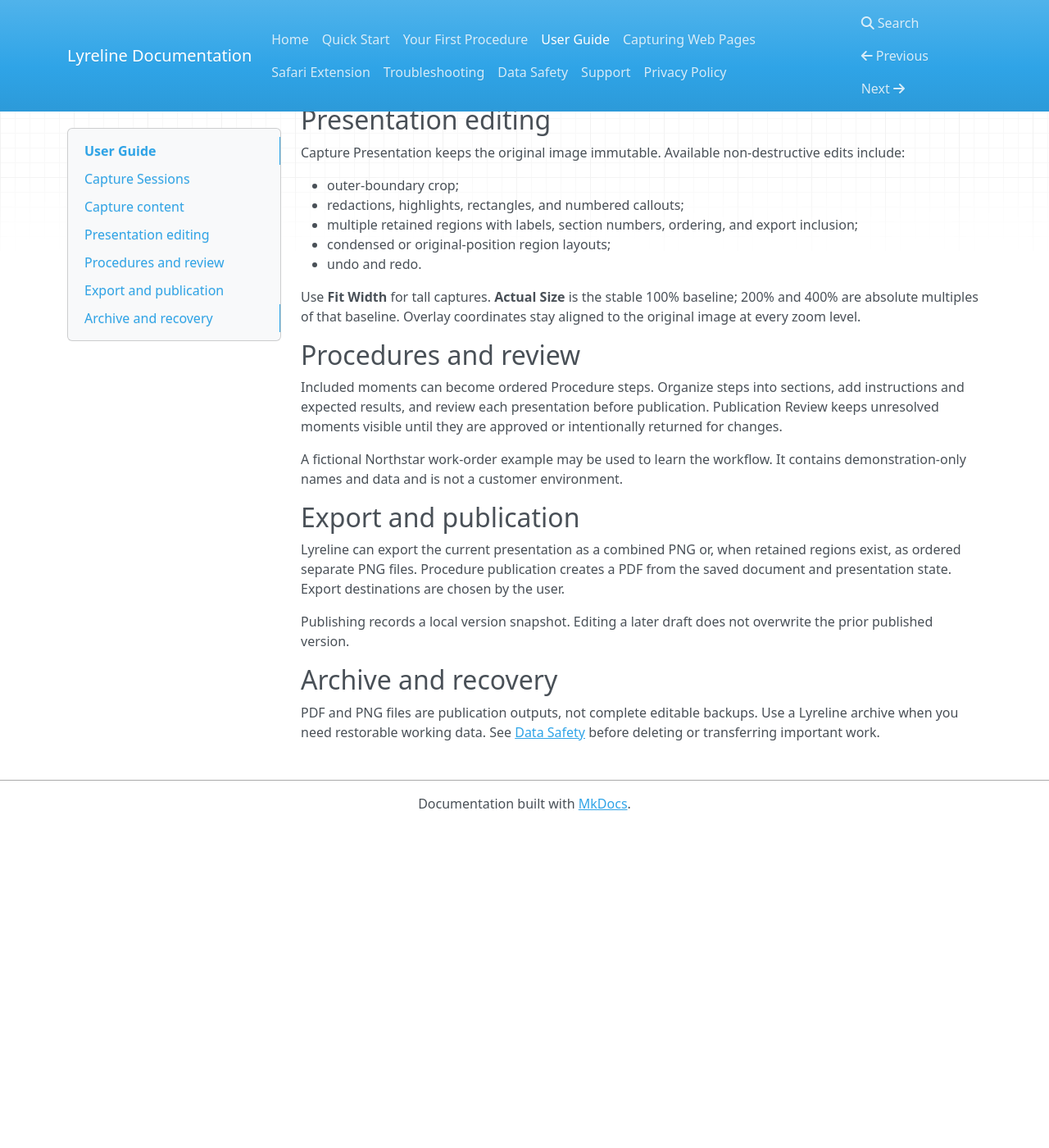
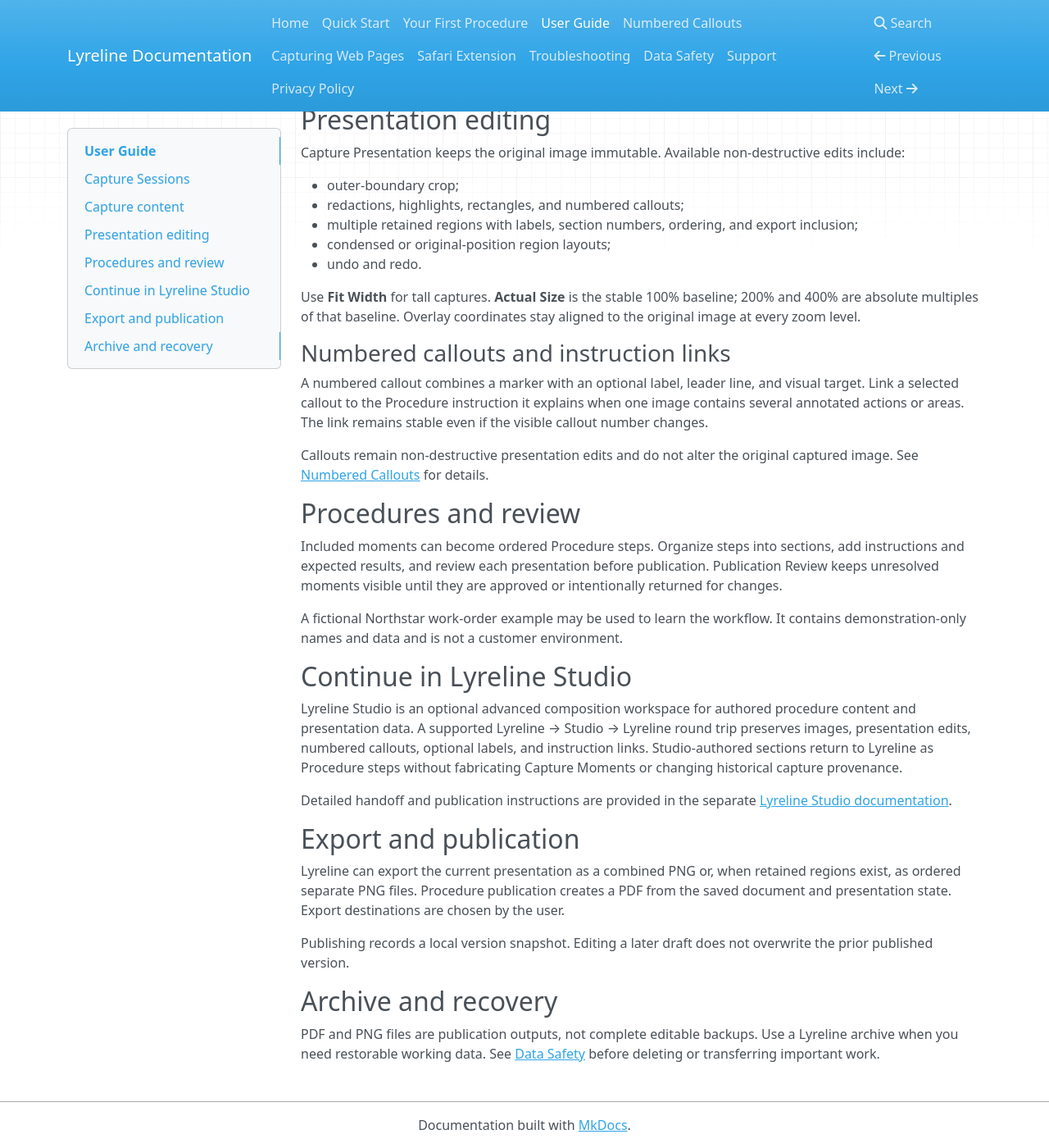
Before and after one commit to 94972cptbv-tech/Lyreline-Documentation, an MkDocs documentation site: the page built from docs/user-guide.md, in a window 1280 px wide and 1400 px high, scrolled down 524 px. Shown: the whole window at 82% size. Built offline with MkDocs 1.6.1, drawn with Linux system fonts in a browser that asks for light colours; nearby versions of some CDN libraries; before the commit the page ends 1532 px from its top, so only the background shows below that.

Commit message:
Document numbered callouts and Studio handoff

```diff
--- a/docs/user-guide.md
+++ b/docs/user-guide.md
@@ -39,6 +39,16 @@
 200% and 400% are absolute multiples of that baseline. Overlay coordinates stay
 aligned to the original image at every zoom level.
 
+### Numbered callouts and instruction links
+
+A numbered callout combines a marker with an optional label, leader line, and
+visual target. Link a selected callout to the Procedure instruction it explains
+when one image contains several annotated actions or areas. The link remains
+stable even if the visible callout number changes.
+
+Callouts remain non-destructive presentation edits and do not alter the original
+captured image. See [Numbered Callouts](numbered-callouts.md) for details.
+
 ## Procedures and review
 
 Included moments can become ordered Procedure steps. Organize steps into
@@ -48,6 +58,18 @@
 
 A fictional Northstar work-order example may be used to learn the workflow. It
 contains demonstration-only names and data and is not a customer environment.
+
+## Continue in Lyreline Studio
+
+Lyreline Studio is an optional advanced composition workspace for authored
+procedure content and presentation data. A supported Lyreline → Studio →
+Lyreline round trip preserves images, presentation edits, numbered callouts,
+optional labels, and instruction links. Studio-authored sections return to
+Lyreline as Procedure steps without fabricating Capture Moments or changing
+historical capture provenance.
+
+Detailed handoff and publication instructions are provided in the separate
+[Lyreline Studio documentation](https://94972cptbv-tech.github.io/LyrelineStudio-Documentation/using-with-lyreline/).
 
 ## Export and publication
 
--- a/mkdocs.yml
+++ b/mkdocs.yml
@@ -12,6 +12,7 @@
   - Quick Start: quick-start.md
   - Your First Procedure: your-first-procedure.md
   - User Guide: user-guide.md
+  - Numbered Callouts: numbered-callouts.md
   - Capturing Web Pages: capturing-web-pages.md
   - Safari Extension: safari-extension.md
   - Troubleshooting: troubleshooting.md
```
Also changed, not shown: docs/numbered-callouts.md (added, +52 -0 lines), docs/quick-start.md (+11 -0 lines).
